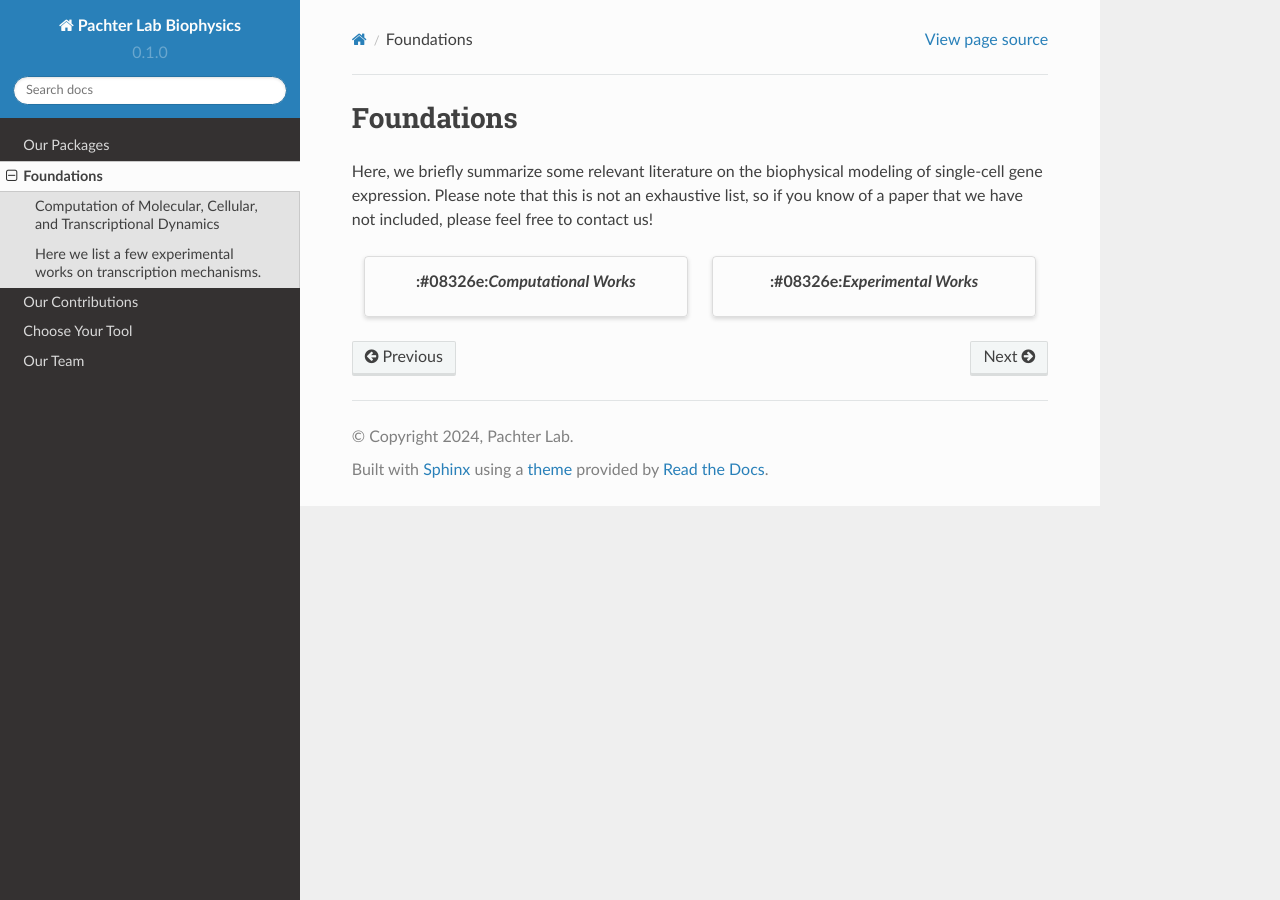
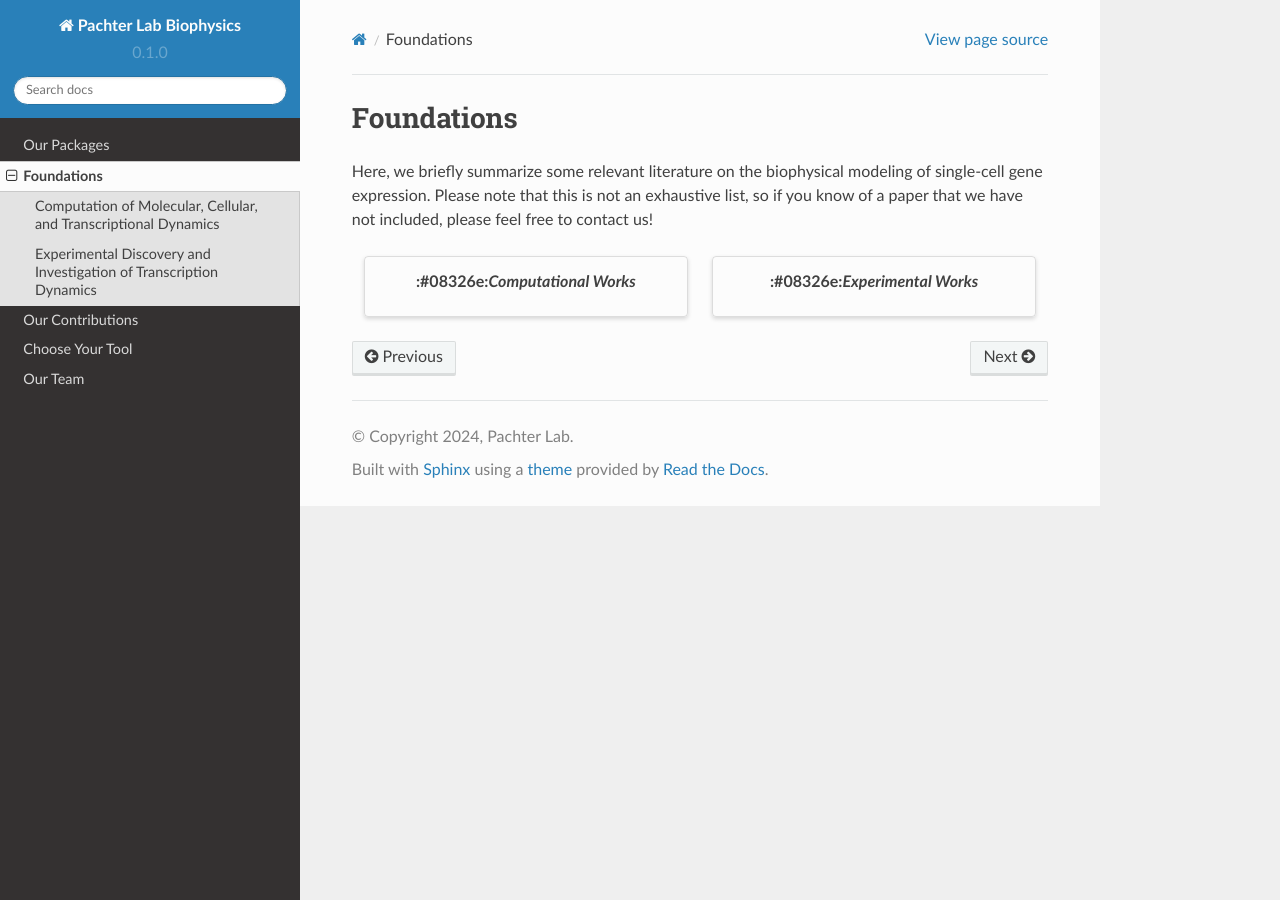
Before and after one commit to pachterlab/biophysics, a Sphinx documentation site: the page built from docs/source/foundations.rst, in a window 1280 px wide. Built offline with Sphinx 7.4.7 and the Read the Docs theme 2.0.0, drawn with Linux system fonts in a browser that asks for light colours.

```diff
--- a/docs/source/foundations_experiment.rst
+++ b/docs/source/foundations_experiment.rst
@@ -1,7 +1,9 @@
 .. _experiment:
 
-Here we list a few experimental works on transcription mechanisms.
+Experimental Discovery and Investigation of Transcription Dynamics
 =========
+
+Here we list a few foundational experimental works in studying transcriptional mechanisms and stochasticity.
 
 .. dropdown::  Elowitz et al., 2002. `Stochastic gene expression in a single cell. <https://doi.org/10.1126/science.1070919>`_
 
@@ -61,7 +63,7 @@ Here we list a few experimental works on transcription mechanisms.
                         :align: center
                         :alt: some text
 
-.. dropdown:: Dar et al., 2012. `Transcriptional burst frequency and burst size are equally modulated across the human genome.<www.pnas.org/cgi/doi/10.1073/pnas.1213530109>`_
+.. dropdown:: Dar et al., 2012. `Transcriptional burst frequency and burst size are equally modulated across the human genome. <www.pnas.org/cgi/doi/10.1073/pnas.1213530109>`_
 
             .. grid:: 2
 
```
